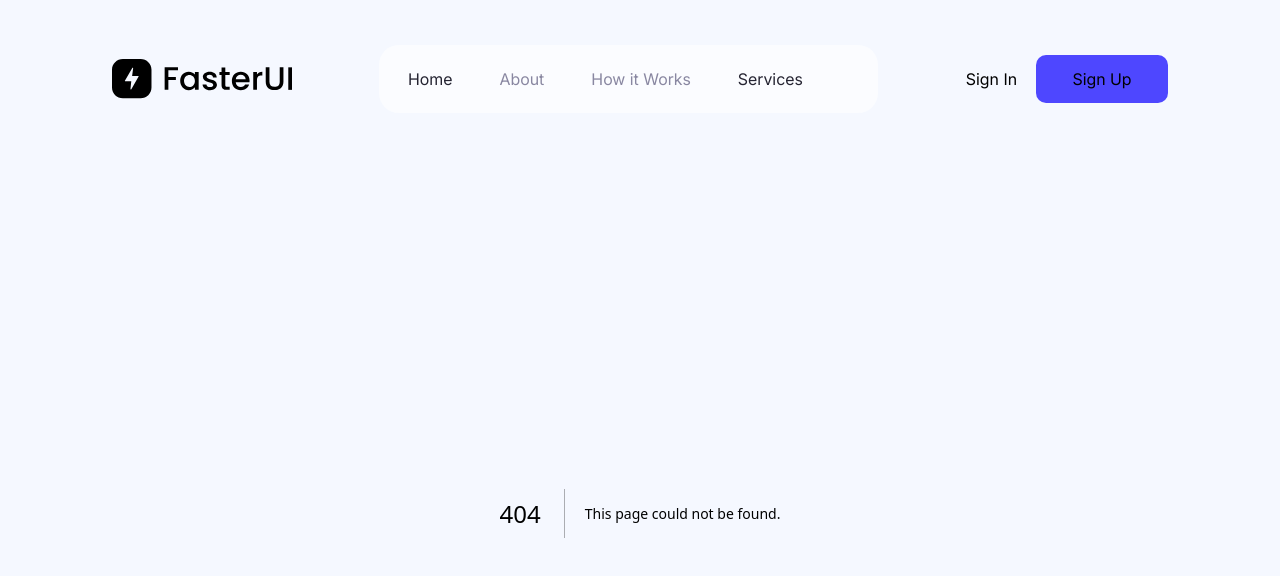
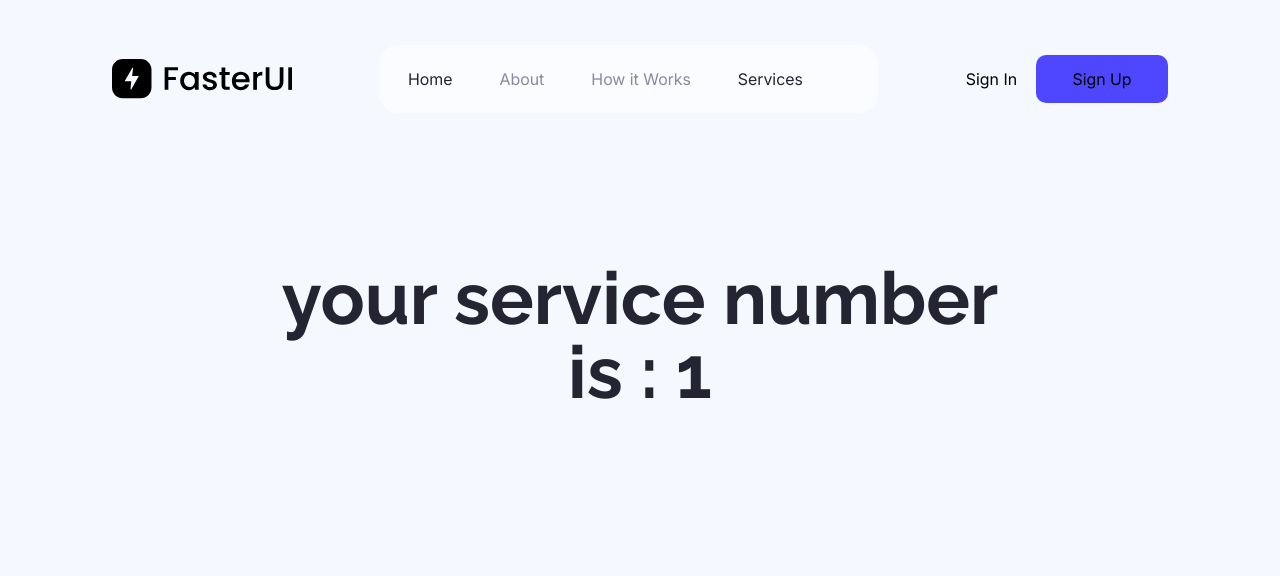
Before and after one commit to GiOrGI175/nextrout, a Next.js app: page /sevice/1 in a window 1280 px wide. Before the commit this address had no page. Shown: the top 576 px of the page. Built offline with nearby package versions, Linux system fonts and the light colour scheme.

Commit message:
feature/dinamic routt

```diff
--- /dev/null
+++ b/src/app/(views)/sevice/[id]/page.tsx
@@ -0,0 +1,21 @@
+const CustomPost = ({
+  params,
+}: {
+  params: {
+    id: string;
+  };
+}) => {
+  return (
+    <div className='w-full flex flex-col justify-center items-center font-[Raleway]'>
+      <div className='max-w-[1440px] w-full '>
+        <div className='w-full mt-[148px] flex justify-center'>
+          <h1 className='max-w-[764px] w-full font-bold text-[73px] leading-[74px] text-center text-[#252432]'>
+            your service number is : {params.id}
+          </h1>
+        </div>
+      </div>
+    </div>
+  );
+};
+
+export default CustomPost;
```
